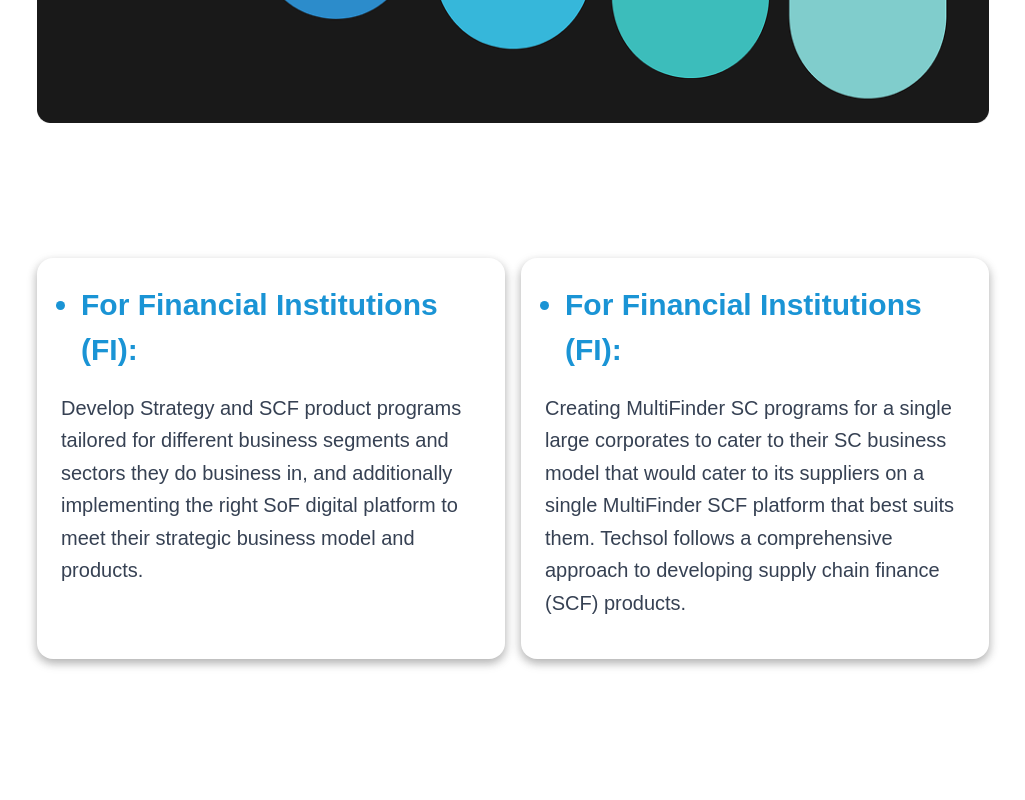
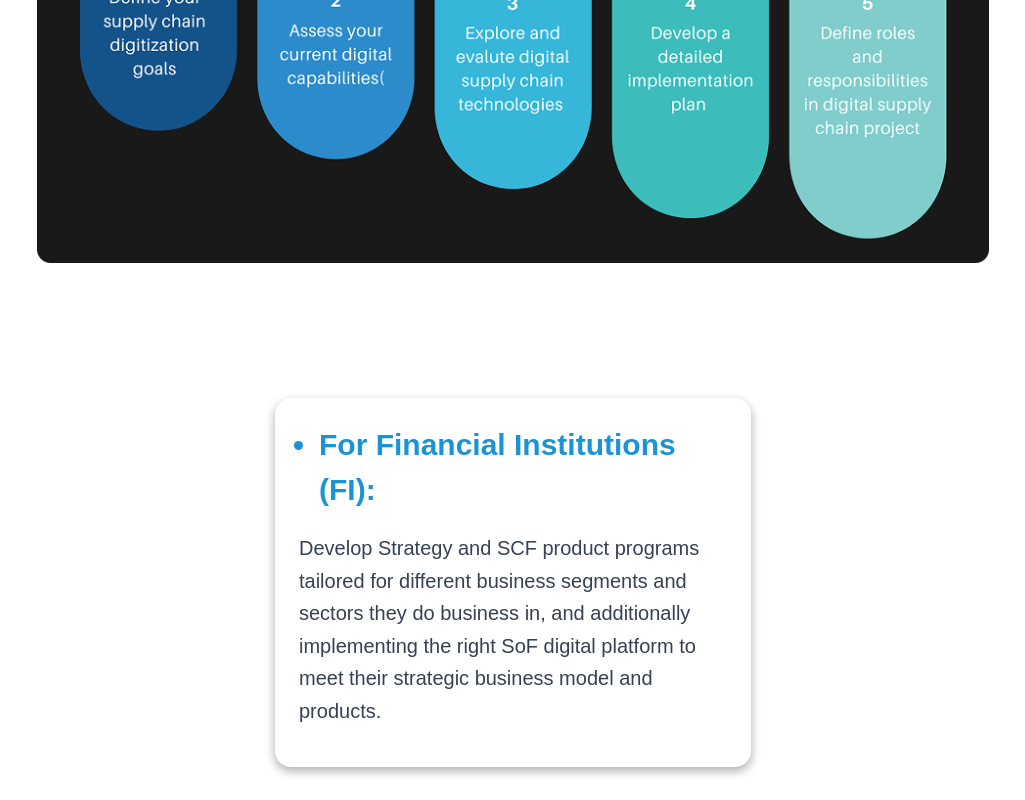
Before and after one commit to Haider-Naseer/Techsol, a Next.js app: page /product-support in a window 1280 px wide. Shown: the part 1400-2200 px from the top of the page, without its empty margins (127-1152 px from the left). Built offline with nearby package versions, Linux system fonts and the light colour scheme.

Commit message:
Work on the QA bugs.

```diff
--- a/app/layout.tsx
+++ b/app/layout.tsx
@@ -35,7 +35,7 @@
       <body
         className={`${geistSans.variable} ${geistMono.variable} antialiased bg-[#fff]`}
       >
-        {/* <LandingPageHeader /> */}
+        <LandingPageHeader />
         {children}
         <Toaster position="top-right" />
         <Footer />
--- a/app/product-support/page.tsx
+++ b/app/product-support/page.tsx
@@ -12,14 +12,10 @@
   const detail = [
     {
       describe: `Develop Strategy and SCF product programs tailored for different business segments and sectors they do business in, and additionally implementing the right SoF digital platform to meet their strategic business model and products.`,
-      department: `International Business Development Director / Senior Business Consultant, Receivables & SCF solutions`,
-      image: "/assets/icons/testimonials-01.png",
-    },
+name: 'For Financial Institutions (FI):',    },
     {
       describe: `Creating MultiFinder SC programs for a single large corporates to cater to their SC business model that would cater to its suppliers on a single MultiFinder SCF platform that best suits them. Techsol follows a comprehensive approach to developing supply chain finance (SCF) products.`,
-      name: "George Koukis",
-      department: `International Business Development Director / Senior Business Consultant, Receivables & SCF solutions`,
-      image: "/assets/icons/testimonials-02.png",
+      name: "For Corporates:",
     },
   ];
 
@@ -57,15 +53,15 @@
               />
 
               <div className="pb-[40px] text-center">
-                <div className="pt-[110px] flex gap-[16px]">
+                <div className="pt-[110px] flex flex-wrap gap-[16px]">
                   {detail?.map((item, index) => (
                     <div
                       key={index}
-                      className="relative w-[50%] my-[25px] mx-auto text-start bg-white rounded-2xl shadow-[0_4px_12px_rgba(0,0,0,0.15),_-2px_4px_8px_rgba(0,0,0,0.1),_2px_4px_8px_rgba(0,0,0,0.1)] p-6"
+                      className="relative lg:w-[50%] md:w-[50%] w-full my-[25px] mx-auto text-start bg-white rounded-2xl shadow-[0_4px_12px_rgba(0,0,0,0.15),_-2px_4px_8px_rgba(0,0,0,0.1),_2px_4px_8px_rgba(0,0,0,0.1)] p-6"
 
                     >
                       <ul className="list-disc pl-5 ">
-                        <li className="text-[#1A94D5] font-bold text-[30px] mb-[20px]">For Financial Institutions (FI):</li>
+                        <li className="text-[#1A94D5] font-bold lg:text-[30px] md:text-[30px] text-[25px] mb-[20px]">{item?.name}</li>
                       </ul>
                       <p className="text-gray-700 text-[20px] leading-relaxed mb-4">
                         {item?.describe}
--- a/components/home-hero-section/page.tsx
+++ b/components/home-hero-section/page.tsx
@@ -4,7 +4,7 @@
 
 export const HeroSection = () => {
   return (
-    <div className="max-h-[1100px] relative h-[104.5vh] overflow-hidden -mt-[170px] pt-[250px] lg:pt-[270px] md:pt-[270px]">
+    <div className="max-h-[1100px] min-h-[600px] relative h-[104.5vh] overflow-hidden -mt-[170px] pt-[250px] lg:pt-[270px] md:pt-[270px]">
       <div className="main-contain">
         <video
           autoPlay
--- a/components/our-services/page.tsx
+++ b/components/our-services/page.tsx
@@ -48,7 +48,7 @@
                   <h2 className="text-[24px] text-[#1A94D5] font-semibold pb-[10px]">
                     Service
                   </h2>
-                  <h3 className="lg:text-[64px] md:text-[64px] text-[40px] text-[#263F49] pb-[20px] font-bold">
+                  <h3 className="lg:text-[64px] md:text-[64px] text-[50px] text-[#263F49] pb-[20px] font-bold">
                     {item?.title}
                   </h3>
                   <p className="text-[#606060] lg:text-[32px] md:text-[32px] text-[25px]">
```
